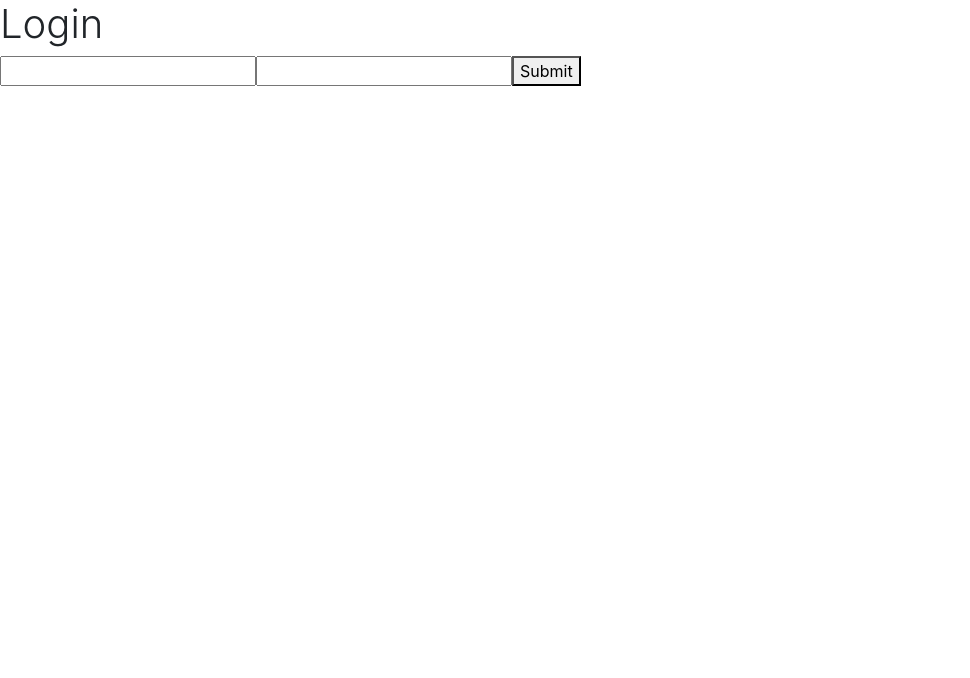
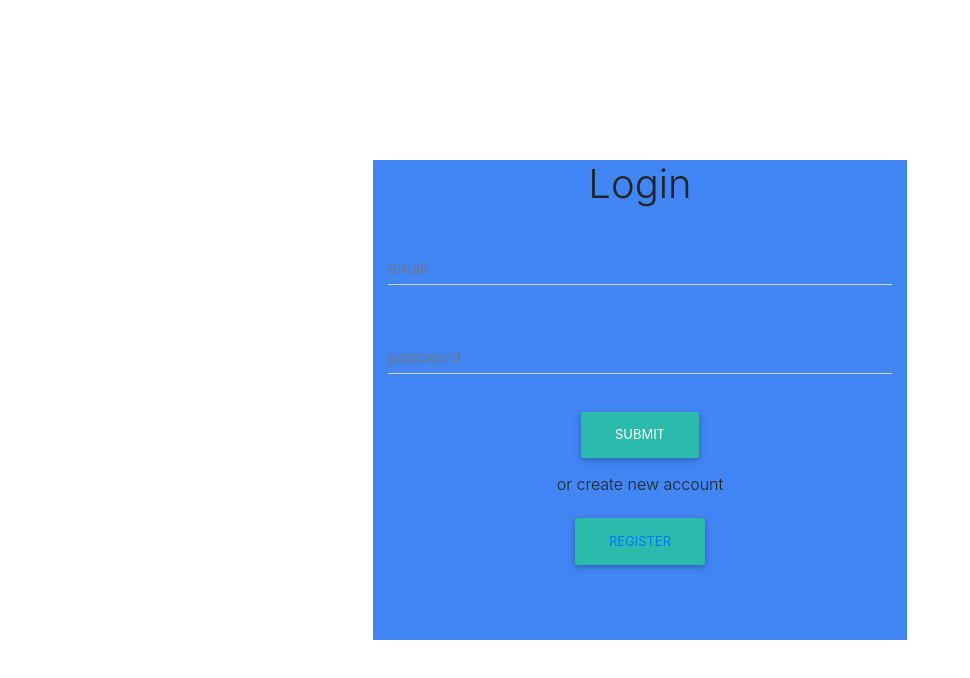
Before and after one commit to Targhib49/task-react-shopping-list, a React (Create React App) app: page / in a window 1280 px wide. Shown: the top 678 px of the page, without its empty margins (0-970 px from the left). Built offline with nearby package versions, Linux system fonts and the light colour scheme.

Commit message:
add redirect

```diff
--- a/src/App.scss
+++ b/src/App.scss
@@ -1,4 +1,8 @@
 @import url('https://fonts.googleapis.com/css2?family=Oswald:wght@600&display=swap');
+
+.App {
+	height: 100%;
+}
 
 .content-body {
 	padding: 10px 0 !important;
@@ -24,3 +28,14 @@
 		}
 	}
 }
+
+.container-login {
+	height: 100%;
+	.myRow {
+		height: 100%;
+	}
+
+	.myCol {
+		height: 60%;
+	}
+}
--- a/src/components/Login/Login.jsx
+++ b/src/components/Login/Login.jsx
@@ -1,12 +1,21 @@
 import React, { Component } from 'react';
+import { MDBContainer, MDBRow, MDBCol, MDBInput, MDBBtn } from 'mdbreact';
 import { Formik } from 'formik';
+import { withRouter, Link } from 'react-router-dom';
 
 class Login extends Component {
 	render() {
 		return (
-			<div>
-				<div>
+			<MDBContainer fluid className="container-login align-items-center">
+				<MDBRow className="myRow align-items-center justify-content-center">
+					<MDBCol xl={5} lg={5} md={6} className="myCol bg-primary">
+						<MDBRow>
+							<MDBCol className="text-center">
 								<h1>Login</h1>
+							</MDBCol>
+						</MDBRow>
+						<MDBRow>
+							<MDBCol className="text-center">
 								<Formik
 									initialValues={{ email: '', password: '' }}
 									validate={(values) => {
@@ -27,7 +36,6 @@ class Login extends Component {
 
 										if (existingUser === undefined) {
 											alert('user tidak ditemukan');
-								// history.push('/signup');
 										} else if (
 											existingUser.password !== values.password ||
 											existingUser.email !== values.email
@@ -37,7 +45,7 @@ class Login extends Component {
 											localStorage.setItem('isLogin', true);
 											localStorage.setItem('userData', JSON.stringify(existingUser));
 											alert(`selamat datang kembali ${existingUser.name}`);
-								// history.push('/github');
+											this.props.history.push('/dashboard');
 										}
 									}}
 								>
@@ -52,32 +60,59 @@ class Login extends Component {
 										/* and other goodies */
 									}) => (
 										<form onSubmit={handleSubmit}>
-								<input
+											<MDBRow className="pt-1">
+												<MDBCol className="text-center">
+													<MDBInput
+														className="inputText"
 														type="email"
 														name="email"
 														onChange={handleChange}
 														onBlur={handleBlur}
 														value={values.email}
+														label="email"
 													/>
 													{errors.email && touched.email && errors.email}
-								<input
+												</MDBCol>
+											</MDBRow>
+											<MDBRow>
+												<MDBCol className="text-center">
+													<MDBInput
+														className="inputText"
 														type="password"
 														name="password"
 														onChange={handleChange}
 														onBlur={handleBlur}
 														value={values.password}
+														label="password"
 													/>
 													{errors.password && touched.password && errors.password}
-								<button type="submit" disabled={isSubmitting}>
+												</MDBCol>
+											</MDBRow>
+											<MDBRow className="pt-2">
+												<MDBCol>
+													<MDBBtn type="submit" disabled={isSubmitting}>
 														Submit
-								</button>
+													</MDBBtn>
+												</MDBCol>
+											</MDBRow>
+											<MDBRow className="pt-2">
+												<MDBCol>
+													<p>or create new account</p>
+													<MDBBtn type="button">
+														<Link to="/register">Register</Link>
+													</MDBBtn>
+												</MDBCol>
+											</MDBRow>
 										</form>
 									)}
 								</Formik>
-				</div>
-			</div>
+							</MDBCol>
+						</MDBRow>
+					</MDBCol>
+				</MDBRow>
+			</MDBContainer>
 		);
 	}
 }
 
-export default Login;
+export default withRouter(Login);
--- a/src/components/MainContent/ContentList.js
+++ b/src/components/MainContent/ContentList.js
@@ -12,24 +12,32 @@ export default class ContentList extends Component {
 	}
 
 	componentDidMount = async () => {
-		const url = `https://5e945b44f591cb0016d80f27.mockapi.io/Users/${this.props.users.id}/ShoppingList`;
-		console.log(url);
+		await console.log(this.props.users.id);
 
-		// const response = await fetch(url);
-		// const result = await response.json();
-		// if (result) {
-		// 	this.setState({ shoppingList: result });
-		// } else {
-		// 	console.log('No shopping list');
-		// }
+		await this.setState({
+			userId: this.props.users.id
+		});
+		console.log(this.state.userId);
+
+		const url = `https://5e945b44f591cb0016d80f27.mockapi.io/Users/${this.state.userId}/ShoppingList`;
+
+		const response = await fetch(url);
+		const result = await response.json();
+
+		if (result) {
+			localStorage.setItem('shoppingItems', JSON.stringify(result));
+			this.setState({ shoppingList: result });
+		} else {
+			console.log('No shopping list');
+		}
 	};
 
 	render() {
-		console.log(this.props.users.id);
-
 		return (
 			<MDBContainer className="pt-4">
-				<MDBRow>{/* <ListItem items={this.state.shoppingList} users={this.props.users} /> */}</MDBRow>
+				<MDBRow>
+					<ListItem items={this.state.shoppingList} users={this.props.users} />
+				</MDBRow>
 			</MDBContainer>
 		);
 	}
--- a/src/components/MainContent/ListItem.js
+++ b/src/components/MainContent/ListItem.js
@@ -38,12 +38,20 @@ export default class ListItem extends Component {
 		});
 	};
 
-	deleteItem = (index) => {
+	deleteItem = async (index) => {
 		const items = JSON.parse(localStorage.getItem('shoppingItems'));
+		const currentItem = items.find((element) => element.id === index);
+		const url = `https://5e945b44f591cb0016d80f27.mockapi.io/Users/${currentItem.UserId}/ShoppingList/${currentItem.id}`;
+
 		let isConfirm = window.confirm(
 			"Do you really want to delete your item and all of it's data?\nThis action is irreversible"
 		);
 		if (isConfirm) {
+			const response = await fetch(url, {
+				method: 'DELETE'
+			});
+			await response.json();
+
 			items.splice(index, 1);
 			localStorage.setItem('shoppingItems', JSON.stringify(items));
 			window.location.reload();
@@ -63,7 +71,7 @@ export default class ListItem extends Component {
 				) : (
 					items.map((_item, _index) => {
 						return (
-							<MDBCol sm="5" md="5" lg="3" xl="3" key={_index}>
+							<MDBCol sm="5" md="5" lg="3" xl="3" key={_item.id}>
 								<MDBAnimation type="fadeIn" duration="3s" delay={_index / 2 + 's'}>
 									<MDBCard className="item-card">
 										<MDBCardImage className="img-fluid pt-2" src={_item.image} waves />
@@ -72,14 +80,14 @@ export default class ListItem extends Component {
 											<MDBCardText>{_item.description}</MDBCardText>
 											<MDBCardText>{_item.createdAt}</MDBCardText>
 											<MDBRow className="justify-content-end">
-												<MDBBtn className="edit-button" onClick={this.toggle(14, _index)}>
+												<MDBBtn className="edit-button" onClick={this.toggle(14, _item.id)}>
 													<MDBIcon icon="pen" />
 												</MDBBtn>
 												<MDBBtn
 													className="delete-button"
 													href="#"
 													onClick={() => {
-														this.deleteItem(_index);
+														this.deleteItem(_item.id);
 													}}
 												>
 													<MDBIcon far icon="trash-alt" />
--- a/src/index.css
+++ b/src/index.css
@@ -1,13 +1,20 @@
+html {
+	height: 100%;
+}
+
 body {
-  margin: 0;
-  font-family: -apple-system, BlinkMacSystemFont, 'Segoe UI', 'Roboto', 'Oxygen',
-    'Ubuntu', 'Cantarell', 'Fira Sans', 'Droid Sans', 'Helvetica Neue',
-    sans-serif;
-  -webkit-font-smoothing: antialiased;
-  -moz-osx-font-smoothing: grayscale;
+	height: 100%;
+	margin: 0;
+	font-family: -apple-system, BlinkMacSystemFont, 'Segoe UI', 'Roboto', 'Oxygen', 'Ubuntu', 'Cantarell', 'Fira Sans',
+		'Droid Sans', 'Helvetica Neue', sans-serif;
+	-webkit-font-smoothing: antialiased;
+	-moz-osx-font-smoothing: grayscale;
 }
 
 code {
-  font-family: source-code-pro, Menlo, Monaco, Consolas, 'Courier New',
-    monospace;
+	font-family: source-code-pro, Menlo, Monaco, Consolas, 'Courier New', monospace;
 }
+
+#root {
+	height: 100%;
+}
```
Lines whose indentation alone changed are shown as unchanged.
